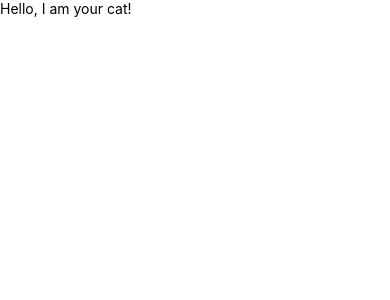
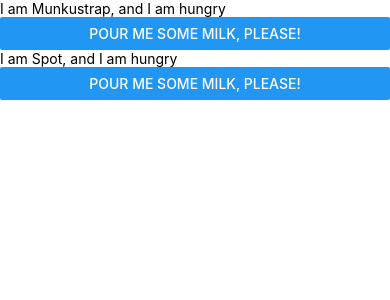
Before and after one commit to saadfrhan/learn-react-native, a React Native app: screen / in a window 390 px wide. Shown: the top 300 px of the page. Built offline with nearby package versions, Linux system fonts and the light colour scheme.

Commit message:
react fresher 05

```diff
--- a/App.tsx
+++ b/App.tsx
@@ -1,19 +1,36 @@
-import React from 'react';
-import {Text, View, Image} from 'react-native';
+import React, {useState} from 'react';
+import {Button, Text, View} from 'react-native';
 
-const CatApp = () => {
+type CatProps = {
+  name: string;
+};
+
+const Cat = (props: CatProps) => {
+  const [isHungry, setIsHungry] = useState(true);
+
   return (
     <View>
-      <Image
-        source={{
-          uri: 'https://reactnative.dev/docs/assets/p_cat1.png',
+      <Text>
+        I am {props.name}, and I am {isHungry ? 'hungry' : 'full'}
+      </Text>
+      <Button
+        onPress={() => {
+          setIsHungry(false);
         }}
-        width={200}
-        height={200}
+        disabled={!isHungry}
+        title={isHungry ? 'Pour me some milk, please!' : 'Thank you!'}
       />
-      <Text>Hello, I am your cat!</Text>
     </View>
   );
 };
 
-export default CatApp;
+const Cafe = () => {
+  return (
+    <>
+      <Cat name="Munkustrap" />
+      <Cat name="Spot" />
+    </>
+  );
+};
+
+export default Cafe;
```
